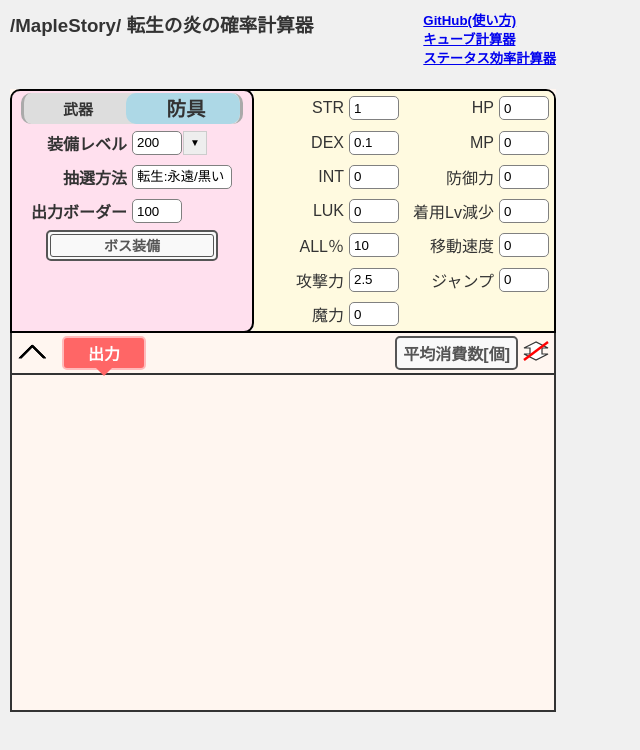
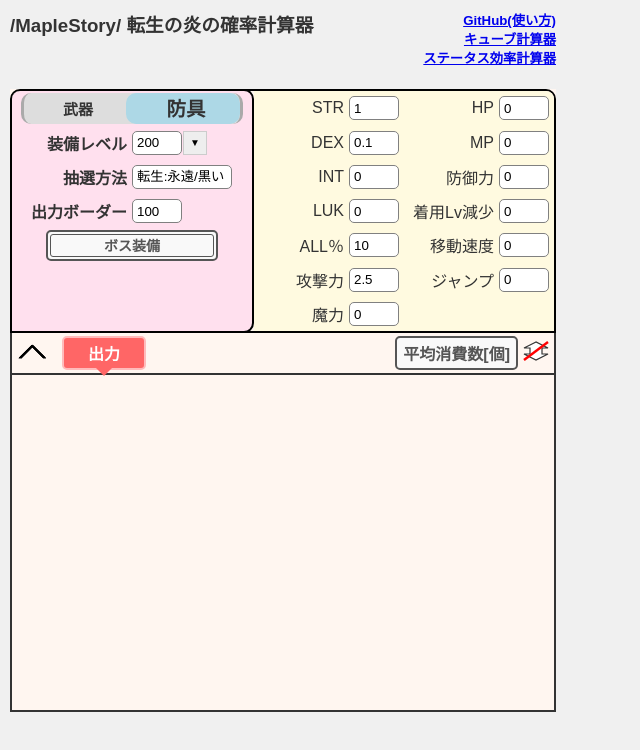
Before and after one commit to roclAknn/EV-RebirthFlame, a plain HTML site: page index.html in a window 1280 px wide. Shown: the whole page, without its empty margins (0-640 px from the left). Drawn offline with nearby package versions, Linux system fonts and the light colour scheme.

Commit message:
Update index.html

```diff
--- a/index.html
+++ b/index.html
@@ -14,7 +14,7 @@
 <body>
   <header>
     <h3 style="margin-top: 0;">/MapleStory/ 転生の炎の確率計算器</h3>
-    <h5 style="margin-top: 0;">
+    <h5 style="margin-top: 0; text-align: right;">
       <a target="_blank" href="https://github.com/roclAknn/EV-RebirthFlame">GitHub(使い方)</a><br>
       <a target="_blank" href="https://roclaknn.github.io/EV-Cube-Calculator/">キューブ計算器</a><br>
       <a target="_blank" href="https://roclaknn.github.io/MapleStory-StatusCalc/">ステータス効率計算器</a>
```
